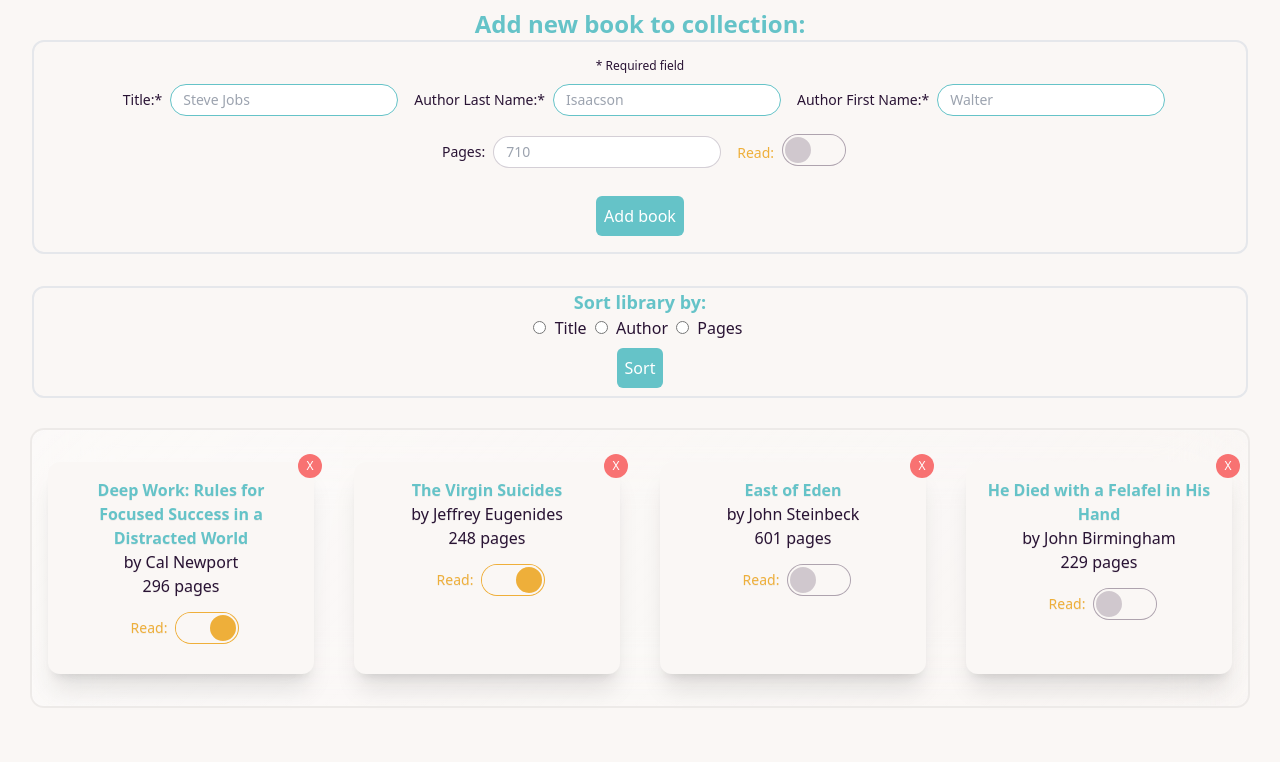
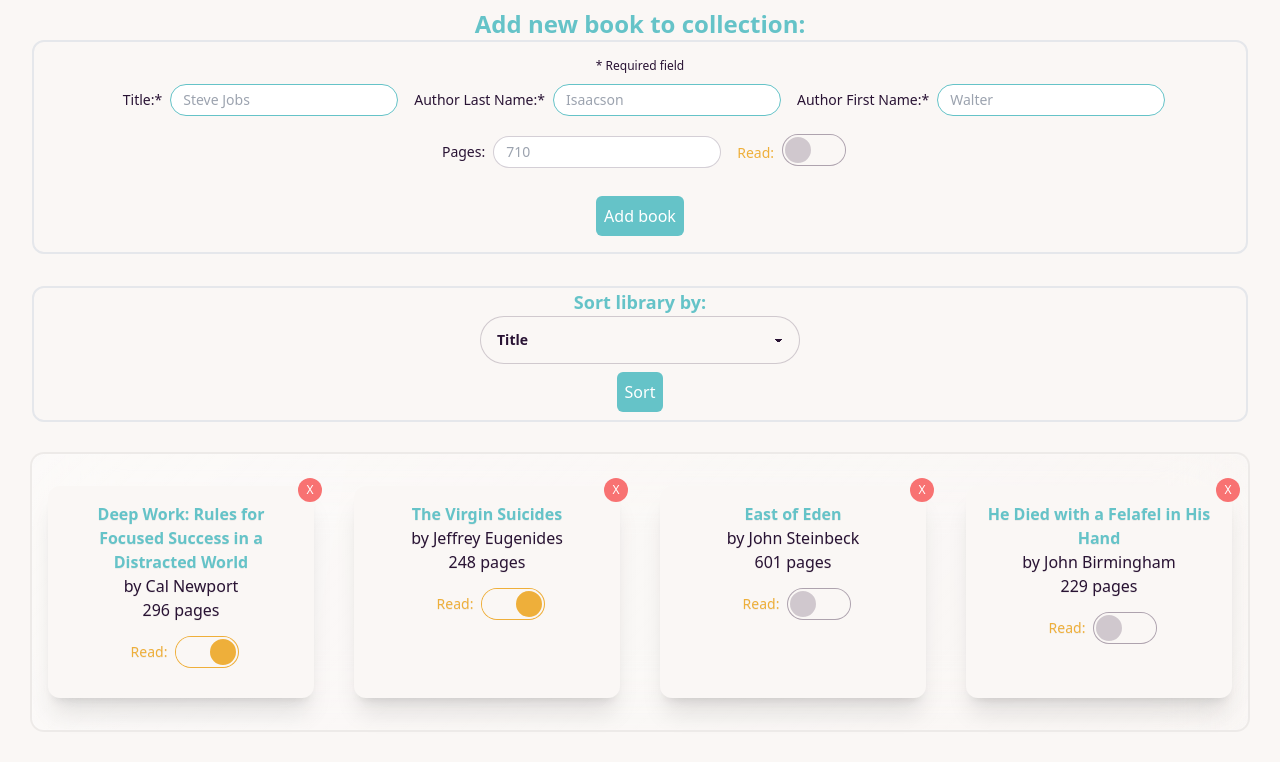
Before and after one commit to mchlol/library, a website: page index.html in a window 1280 px wide. Shown: the part 163-925 px from the top of the page. Before the commit the page ends 901 px from the top, so only its background shows below. Drawn offline with Linux system fonts and the light colour scheme.

Commit message:
turn sort form into select and style it with tailwind

```diff
--- a/index.html
+++ b/index.html
@@ -53,7 +53,7 @@
 
             <h2 class="text-2xl font-bold text-primary text-center">Add new book to collection:</h2>
 
-            <form action="./index.html" class="border-2 rounded-xl" id="addNewBookForm">
+            <form id="addNewBookForm" class="border-2 rounded-xl">
 
                 <p class="text-xs justify-items-center text-center mt-4">* Required field</p>
 
@@ -116,27 +116,14 @@
         </section>
 
         <section>
-            <form action="./index.html" class="border-2 rounded-xl text-center mt-8" id="sortForm">
+            <form id="sortForm" class="border-2 rounded-xl text-center mt-8">
+                <h2 class="text-primary text-lg font-bold">Sort library by:</h2>
+                <select name="sort" id="sortBySelect" form="sortForm" class="select select-bordered w-full max-w-xs">
+                    <option value="title">Title</option>
+                    <option value="authorLast">Author</option>
+                    <option value="pages">Pages</option>
+                </select>
 
-                <fieldset>
-                    <legend class="text-primary text-lg font-bold">Sort library by:</legend>
-                    <div id="sort-wrap m-1">
-                        <div class="input-holder">
-                            <label for="sort-title">
-                                <input type="radio" name="sort-title" id="sort-title">
-                                <span class="m-1">Title</span>
-                            </label>
-                            <label for="sort-author">
-                                <input type="radio" name="sort-author" id="sort-author">
-                                <span class="m-1">Author</span>
-                            </label>
-                            <label for="sort-pages">
-                                <input type="radio" name="sort-pages" id="sort-pages">
-                                <span class="m-1">Pages</span>
-                            </label>
-                        </div>
-                    </div>
-                </fieldset>
 
                 <div class="text-center p-2">
                     <input type="submit" value="Sort" class="btn-primary rounded-md p-2 text-white focus:ring-2">
@@ -147,7 +134,11 @@
         <section>
             <div class="flex flex-col justify-center border-2 rounded-xl mt-8 glass">
 
-                <div class="container mx-auto grid lg:grid-cols-4 sm:grid-cols-2 gap-2 m-4"></div>
+                <div class="container mx-auto grid lg:grid-cols-4 sm:grid-cols-2 gap-2 m-4">
+                    <!-- I have to leave these here in case my components stop working -->
+                    <!-- <div class="card m-w-sm bg-base-100 shadow-xl m-4 p-4"></div> -->
+                    <!-- <button class="btn-error btn-xs btn-circle m-1 text-white removeBtn"></button> -->
+                </div>
             </div>
         </section>
     </main>
```
